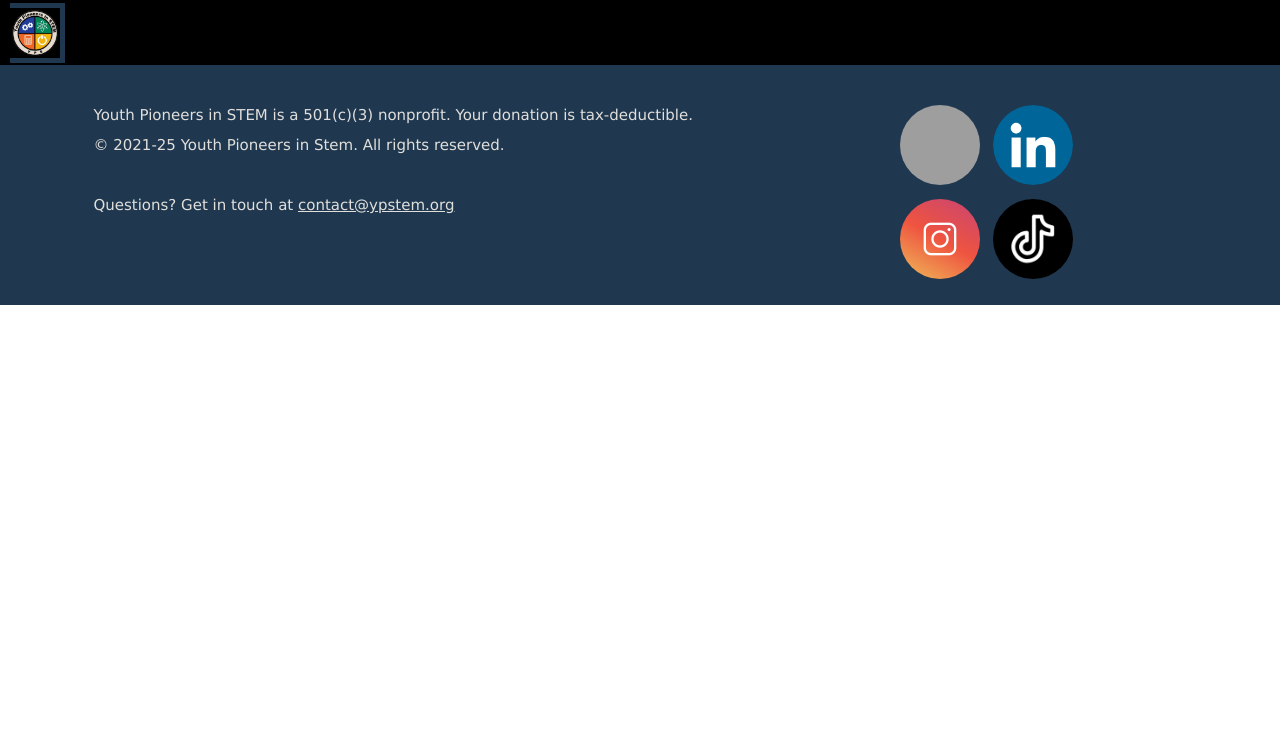
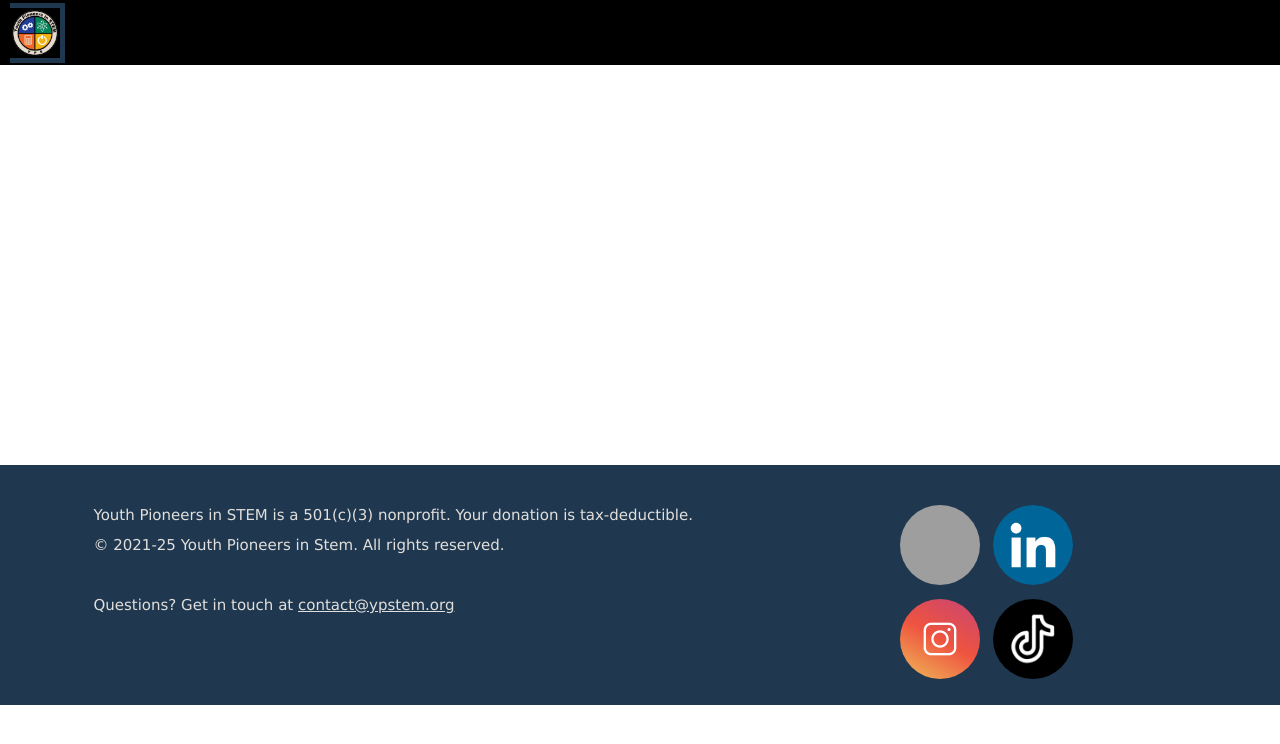
Before and after one commit to lidn0405/workshop, a React (Vite) app in the folder frontend/: page /1/temp in a window 1280 px wide. Shown: the top 744 px of the page. Built offline with nearby package versions, Linux system fonts and the light colour scheme; no server answers; grey boxes are pictures that could not be loaded.

Commit message:
minor workshop content changes

```diff
--- a/frontend/src/pages/WorkshopContent/WorkshopContent.tsx
+++ b/frontend/src/pages/WorkshopContent/WorkshopContent.tsx
@@ -1,7 +1,28 @@
+import { useEffect, useState } from "react";
+import { useParams } from "react-router-dom"
+import type { Workshop } from "../../types/workshop.types";
+import { getWorkshop } from "../../api/workshopApi";
+
+import "./workshop_content.css";
+
 function WorkshopContent() {
+    const {id} = useParams();
+    const workshop_id: number = Number(id);
+
+    const [workshop, setWorkshop] = useState<Workshop>();
+
+    useEffect(() => {
+        const getWorkshopData = async () => {
+            const res = await getWorkshop(workshop_id);
+            setWorkshop(res);
+        }
+
+        getWorkshopData();
+    }, [])
+
     return (
-        <div>
-
+        <div className="content_section">
+            <p>{workshop?.subject}</p>
         </div>
     )
 }
--- /dev/null
+++ b/frontend/src/pages/WorkshopContent/workshop_content.css
@@ -0,0 +1,6 @@
+.content_section {
+    display: flex;
+    height: 400px;
+    padding-left: 20px;
+    padding-right: 20px;
+}
```
